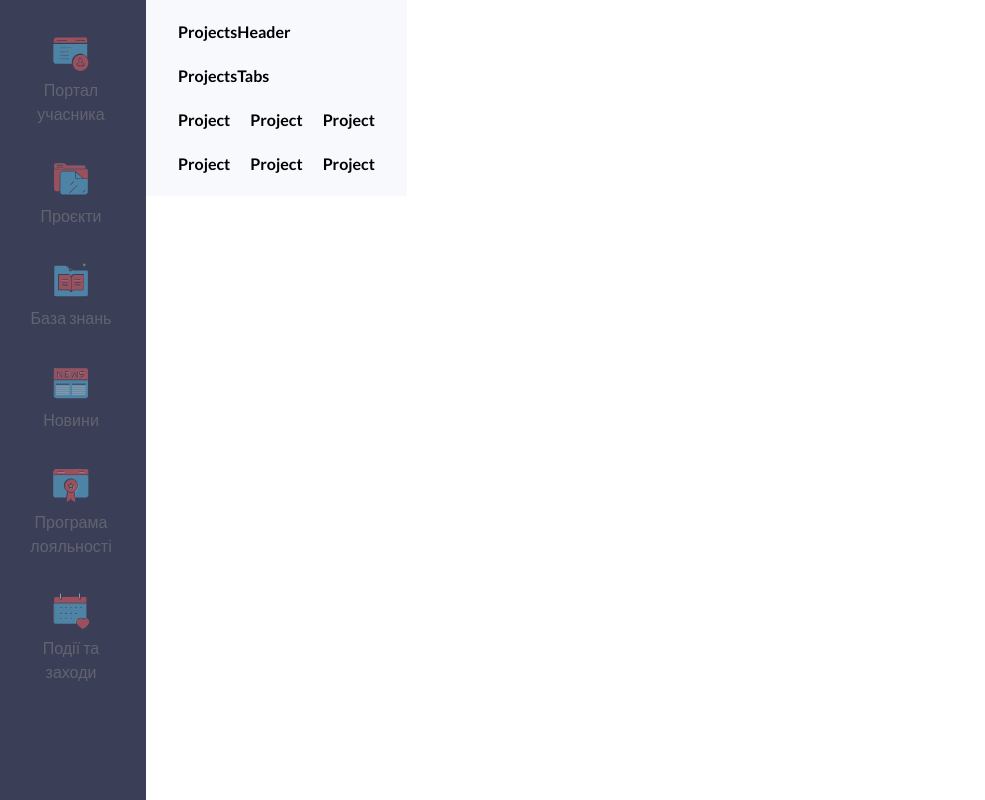
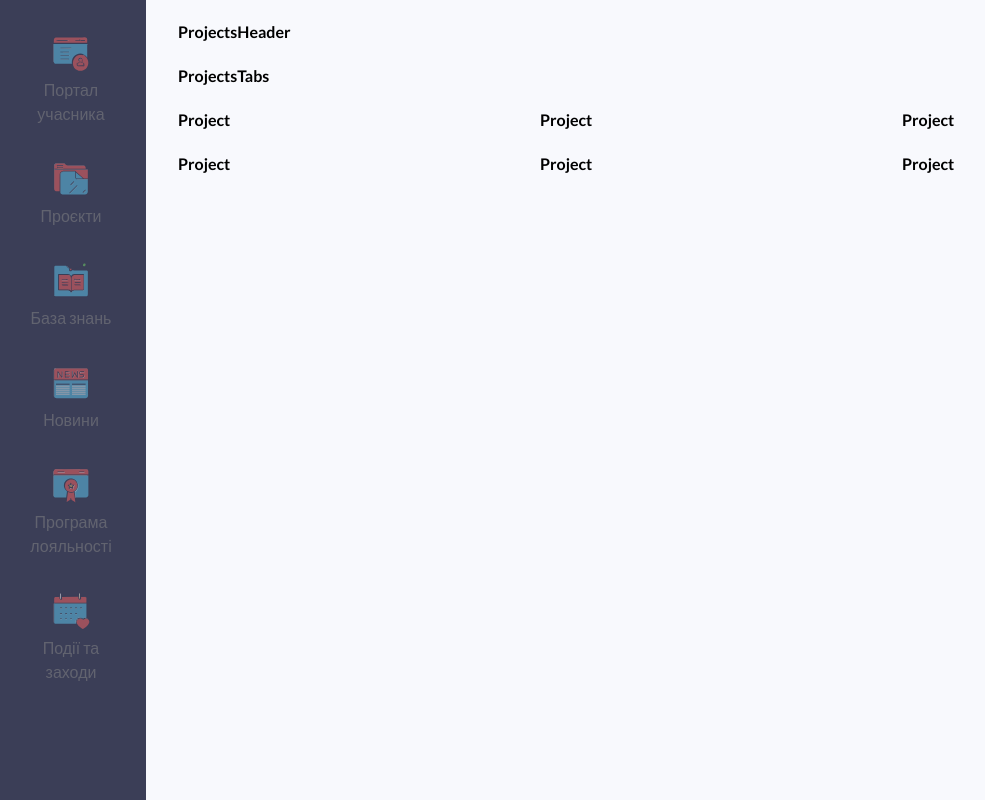
Before and after one commit to baza-trainee/baza-crm-frontend, a React (Vite) app: page /crm/projects in a window 1280 px wide. Shown: the whole page, without its empty margins (4-989 px from the left). Built offline with nearby package versions, Linux system fonts and the light colour scheme.

Commit message:
Add fixed to sidebar

```diff
--- a/src/components/HomeLayout.tsx
+++ b/src/components/HomeLayout.tsx
@@ -4,9 +4,9 @@ import Sidebar from './Sidebar';
 
 const HomeLayout = () => {
   return (
-    <main className="flex">
+    <main className="min-h-screen bg-light-blue-bg">
       <Sidebar />
-      <div>
+      <div className="ml-[150px]">
         <Outlet />
       </div>
     </main>
--- a/src/components/Landing/Hero.tsx
+++ b/src/components/Landing/Hero.tsx
@@ -15,13 +15,12 @@ const Hero = () => {
             additionalClass="bg-primary-blue border-4 border-primary-blue hover:bg-transparent hover:border-4 hover:border-primary-blue"
           />
         </Link>
-        <Button
-          label="Заповнити анкету"
-          onClick={() => {
-            alert('Заповнити анкету');
-          }}
-          additionalClass="bg-transparent border-4 border-primary-blue hover:bg-primary-blue"
-        />
+        <Link to="/register">
+          <Button
+            label="Заповнити анкету"
+            additionalClass="bg-transparent border-4 border-primary-blue hover:bg-primary-blue"
+          />
+        </Link>
       </div>
       <p className="text-white text-xl w-[530px] mx-auto font-open-sans font-normal leading-7 tracking-[0.4px] text-center ">
         Зареєструватися може лише учасник, який подав заявку та пройшов
--- a/src/components/Sidebar.tsx
+++ b/src/components/Sidebar.tsx
@@ -8,7 +8,7 @@ import events from '../assets/common/events.svg';
 
 const Sidebar = () => {
   return (
-    <div className="w-[150px] h-screen bg-[#3B3E57] text-[#888888] p-6">
+    <div className="w-[150px] h-screen bg-[#3B3E57] text-[#888888] p-6 fixed">
       {/* <h1>Sidebar</h1> */}
       <ul className="flex flex-col gap-5 place-content-center text-center font-['Open_Sans'] text-base">
         <Link to="/crm">
--- a/src/pages/Projects.tsx
+++ b/src/pages/Projects.tsx
@@ -5,7 +5,7 @@ import { projects } from '../data';
 
 const Projects = () => {
   return (
-    <section className="flex flex-col w-full gap-5 px-8 py-5 bg-light-blue-bg">
+    <section className="flex flex-col w-full gap-5 px-8 py-5">
       <ProjectsHeader />
       <ProjectsTabs />
       {projects.length === 0 && (
```
